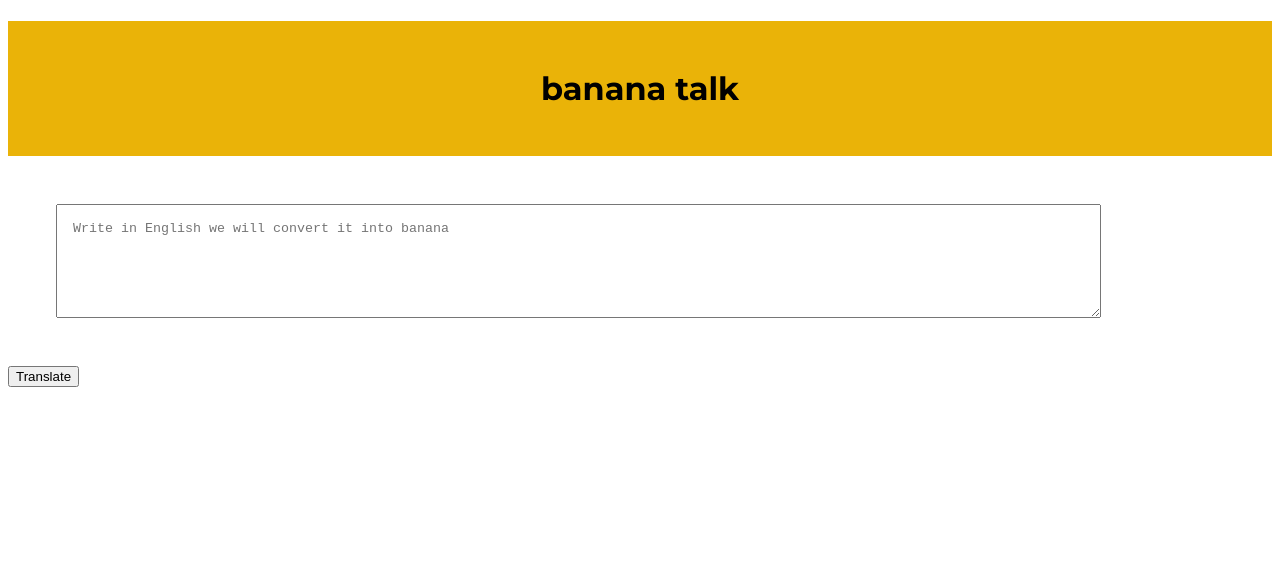
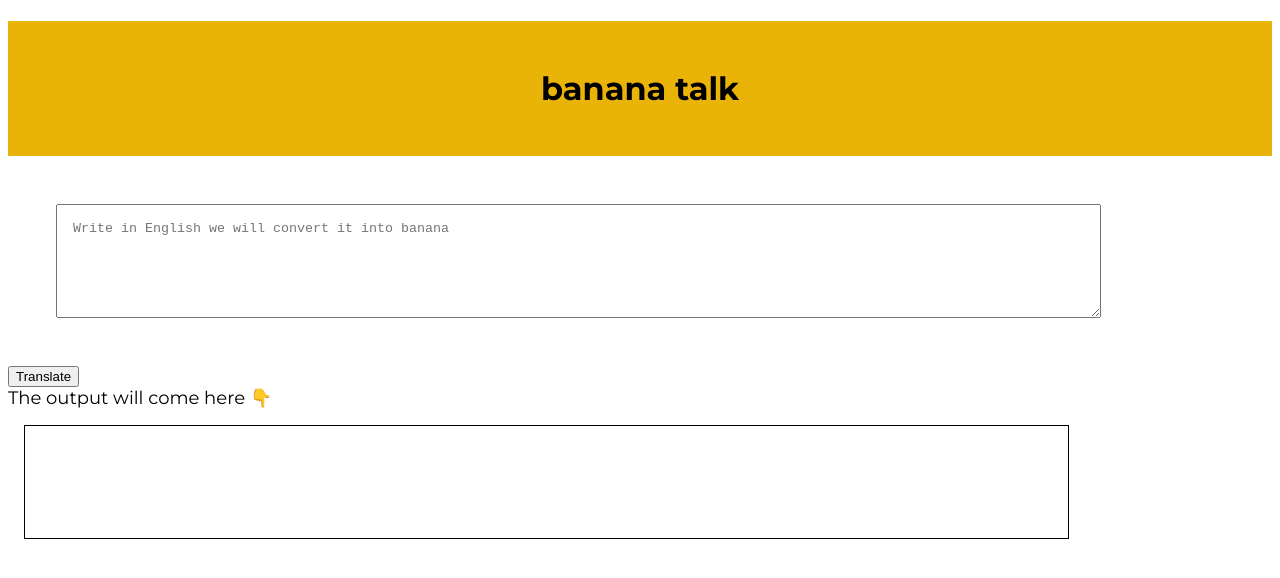
Before and after one commit to amithuu/learn-javascript, a plain HTML site: page index.html in a window 1280 px wide. Drawn offline with Linux system fonts and the light colour scheme; a web font is replaced by a local one.

Commit message:
feat: taken input from user and shown in div

```diff
--- a/app.js
+++ b/app.js
@@ -9,11 +9,12 @@
 
 var btnTranslate = document.querySelector('#btn-translate');
 var txtInput = document.querySelector('#txt-input');
+var outputDiv = document.querySelector('#output');
+
 
 
 function clickEventHandler(){
-    console.log('clicked!!')
-    console.log('input', txtInput.value);
+    outputDiv.innerText = txtInput.value;
 }
 
 btnTranslate.addEventListener('click', clickEventHandler)
--- a/index.html
+++ b/index.html
@@ -15,6 +15,10 @@
 
         <button id="btn-translate">Translate</button>
 
+        <div style="font-size: large;">The output will come here 👇</div>
+
+        <div id='output'></div>
+
         <script src="app.js" type="text/javascript"></script>
 
 </body>
--- a/styles.css
+++ b/styles.css
@@ -33,3 +33,11 @@ body{
     margin: 3rem;
     padding: 1rem;
 }
+
+#output{
+    border: 1px solid black;
+    height: 10vh;
+    width :80%;
+    padding: 1rem;
+    margin: 1rem;
+}
```
